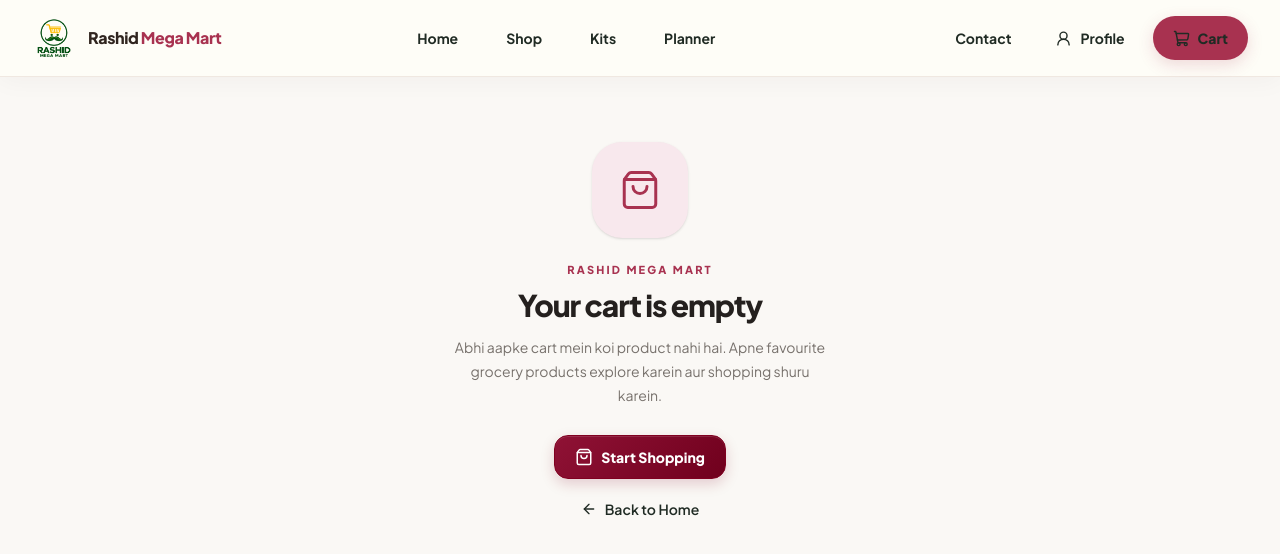
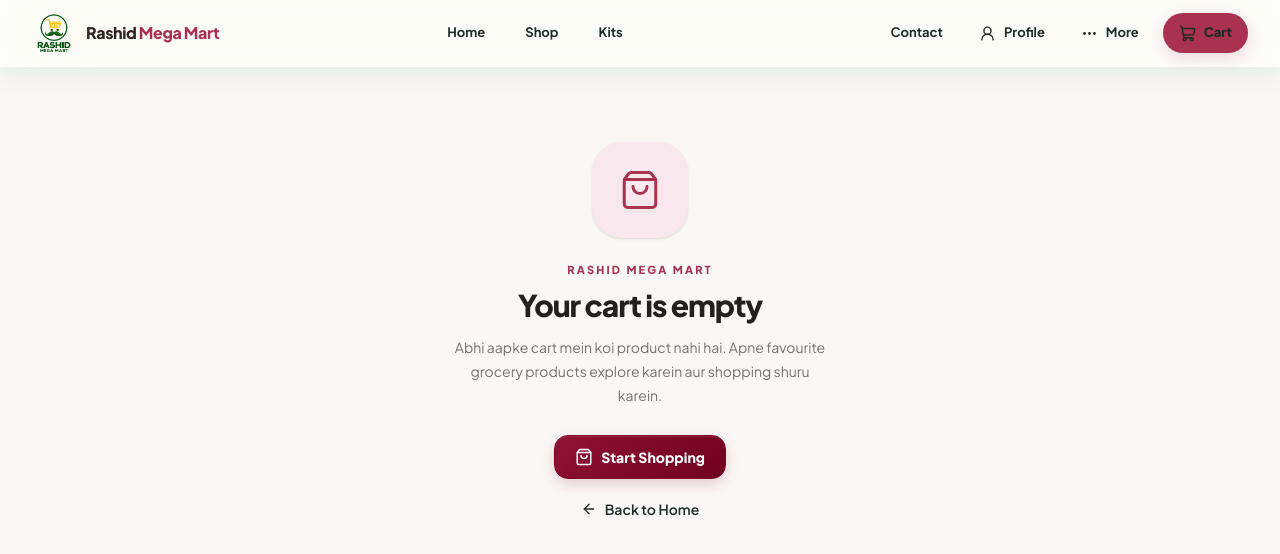
Before and after one commit to NoorTechnologies/rashidmegamartv0.1, a Next.js app: page /cart in a window 1280 px wide. Shown: the top 554 px of the page. Built offline with nearby package versions, Linux system fonts and the light colour scheme.

Commit message:
Polish compact glass desktop navigation and keep Planner under More

```diff
--- a/src/components/BottomNav.tsx
+++ b/src/components/BottomNav.tsx
@@ -8,7 +8,6 @@ import {
   LayoutGrid,
   Package,
   ShoppingCart,
-  CalendarCheck,
   UserRound,
   MoreHorizontal,
 } from "lucide-react";
@@ -21,7 +20,6 @@ const navigationItems = [
   { label: "Home", href: "/", icon: House, external: false },
   { label: "Shop", href: "/shop", icon: LayoutGrid, external: false },
   { label: "Kits", href: "/kits", icon: Package, external: false },
-  { label: "Planner", href: "/planner", icon: CalendarCheck, external: false },
 ];
 
 const mobileNavigationItems = [
@@ -44,15 +42,15 @@ export default function BottomNav() {
 
   return (
     <>
-      <header className="fixed inset-x-0 top-0 z-50 hidden border-b border-[#EDE4DC]/80 bg-[#FFFDF8]/90 shadow-[0_4px_24px_rgba(48,30,36,0.04)] backdrop-blur-2xl lg:block">
+      <header className="rmm-desktop-nav fixed inset-x-0 top-0 z-50 hidden border-b border-white/70 bg-[#FFFCF8]/75 shadow-[0_8px_28px_rgba(48,30,36,0.07)] backdrop-blur-2xl backdrop-saturate-150 lg:block">
         <nav
           aria-label="Main navigation"
-          className="mx-auto flex h-[76px] max-w-7xl items-center justify-between gap-8 px-6 xl:px-8"
+          className="mx-auto flex h-[66px] max-w-7xl items-center justify-between gap-6 px-6 xl:px-8"
         >
           <Link
             href="/"
             aria-label="Rashid Mega Mart home"
-            className="flex shrink-0 items-center gap-3 rounded-xl focus-visible:outline focus-visible:outline-2 focus-visible:outline-offset-4 focus-visible:outline-[#A83250]"
+            className="rmm-nav-brand flex shrink-0 items-center gap-2.5 rounded-xl focus-visible:outline focus-visible:outline-2 focus-visible:outline-offset-4 focus-visible:outline-[#A83250]"
           >
             <Image
               src="/images/logo2.png"
@@ -73,7 +71,7 @@ export default function BottomNav() {
                 key={item.href}
                 href={item.href}
                 aria-current={isActive(item.href) ? "page" : undefined}
-                className={`inline-flex h-10 items-center rounded-full px-5 text-sm font-bold transition-colors focus-visible:outline focus-visible:outline-2 focus-visible:outline-offset-2 focus-visible:outline-[#A83250] ${
+                className={`rmm-nav-link relative inline-flex h-9 items-center rounded-full px-4 text-[13px] font-bold transition-all duration-300 ease-out focus-visible:outline focus-visible:outline-2 focus-visible:outline-offset-2 focus-visible:outline-[#A83250] ${
                   isActive(item.href)
                     ? "bg-[#F8E8ED] text-[#A83250]"
                     : "text-[#76665C] hover:bg-[#F8E8ED]/70 hover:text-[#87263F]"
@@ -89,7 +87,7 @@ export default function BottomNav() {
               href={`https://wa.me/${WHATSAPP_NUMBER}`}
               target="_blank"
               rel="noopener noreferrer"
-              className="inline-flex min-h-10 items-center gap-2 rounded-full px-4 text-sm font-bold text-[#138047] transition hover:bg-[#EAF6EE] focus-visible:outline focus-visible:outline-2 focus-visible:outline-offset-2 focus-visible:outline-[#138047]"
+              className="rmm-nav-action inline-flex min-h-9 items-center gap-2 rounded-full px-3 text-[13px] font-bold text-[#138047] transition-all duration-300 hover:bg-[#EAF6EE] hover:-translate-y-px focus-visible:outline focus-visible:outline-2 focus-visible:outline-offset-2 focus-visible:outline-[#138047]"
             >
               <Image
                 src="/Whatsapp-3d.svg"
@@ -104,15 +102,23 @@ export default function BottomNav() {
             <Link
               href="/profile"
               aria-label="Open profile"
-              className={`inline-flex min-h-10 items-center gap-2 rounded-full px-4 text-sm font-bold transition ${isActive("/profile") ? "bg-[#F8E8ED] text-[#A83250]" : "text-[#76665C] hover:bg-[#F8E8ED]/70 hover:text-[#87263F]"}`}
+              className={`rmm-nav-action inline-flex min-h-9 items-center gap-2 rounded-full px-3 text-[13px] font-bold transition-all duration-300 hover:-translate-y-px ${isActive("/profile") ? "bg-[#F8E8ED] text-[#A83250]" : "text-[#76665C] hover:bg-[#F8E8ED]/70 hover:text-[#87263F]"}`}
             >
               <UserRound size={17} />
               Profile
             </Link>
             <Link
+              href="/more"
+              aria-label="Open more links"
+              className="rmm-nav-action inline-flex min-h-9 items-center gap-2 rounded-full px-3 text-[13px] font-bold text-[#76665C] transition-all duration-300 hover:-translate-y-px hover:bg-[#F8E8ED]/70 hover:text-[#87263F]"
+            >
+              <MoreHorizontal size={17} />
+              More
+            </Link>
+            <Link
               href="/cart"
               aria-label={`Open cart, ${totalItems} items`}
-              className="relative inline-flex min-h-11 items-center gap-2 rounded-full bg-[#A83250] px-5 text-sm font-extrabold text-white shadow-[0_5px_16px_rgba(168,50,80,0.18)] transition hover:-translate-y-0.5 hover:bg-[#87263F] focus-visible:outline focus-visible:outline-2 focus-visible:outline-offset-2 focus-visible:outline-[#A83250]"
+              className="rmm-nav-cart relative inline-flex min-h-10 items-center gap-2 rounded-full bg-[#A83250] px-4 text-[13px] font-extrabold text-white shadow-[0_5px_16px_rgba(168,50,80,0.18)] transition-all duration-300 ease-out hover:-translate-y-0.5 hover:bg-[#87263F] hover:shadow-[0_8px_22px_rgba(168,50,80,0.24)] active:translate-y-0 active:scale-[0.98] focus-visible:outline focus-visible:outline-2 focus-visible:outline-offset-2 focus-visible:outline-[#A83250]"
             >
               <ShoppingCart size={17} />
               Cart
```
